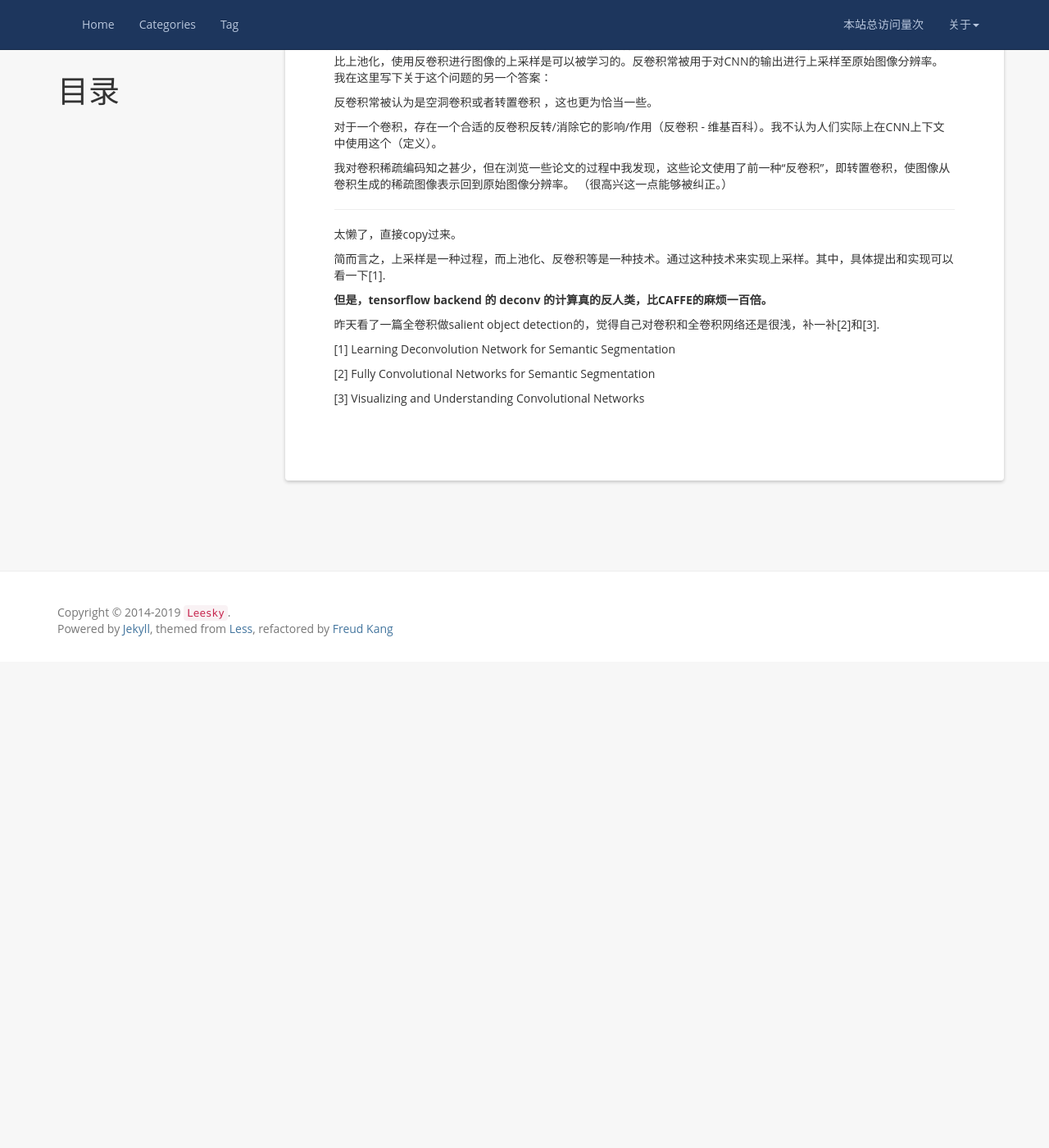
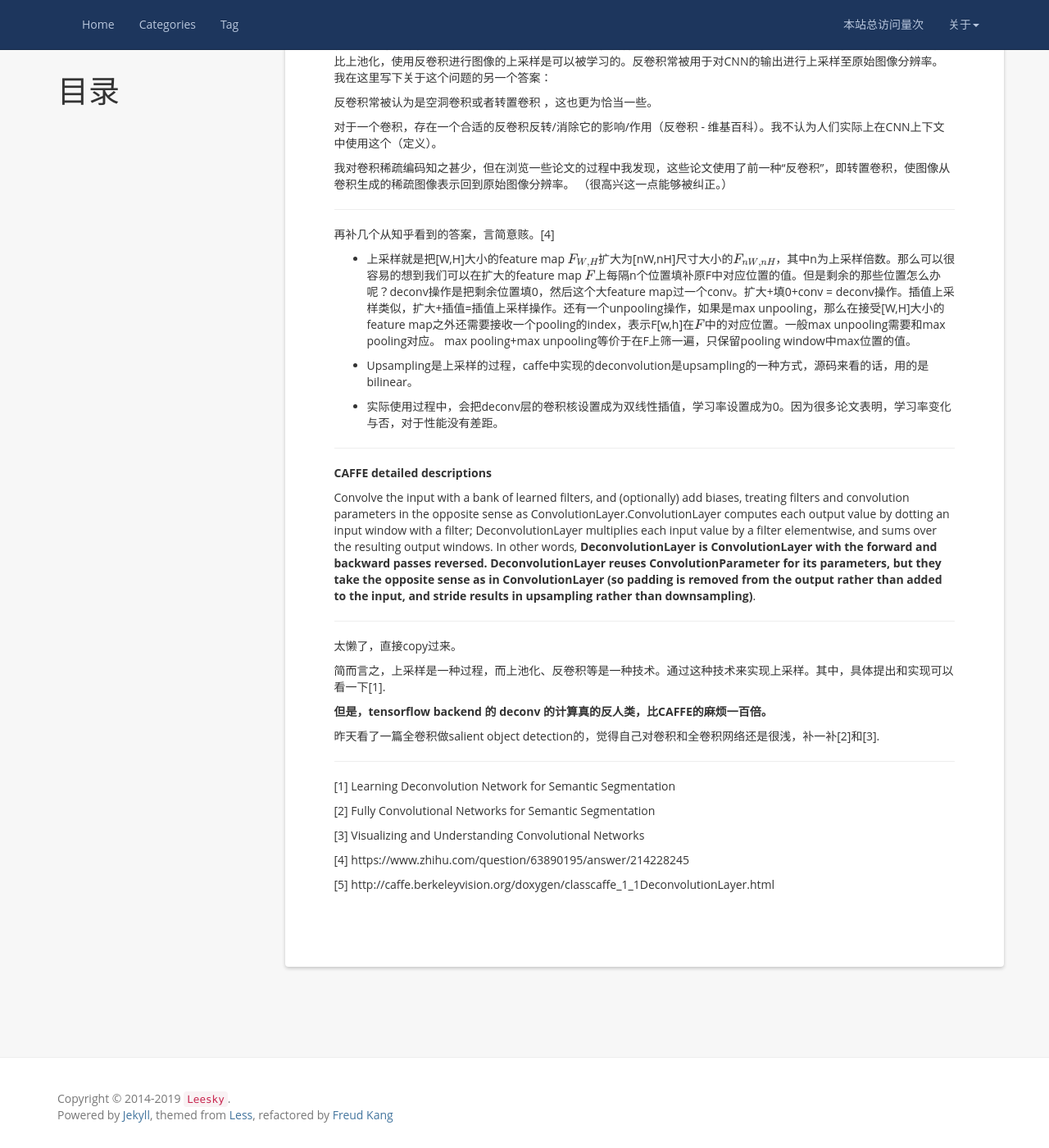
Before and after one commit to leeskyed/leeskyed.github.io, a Jekyll site: the page built from _posts/2019-01-10-Difference-upsampling.md, in a window 1280 px wide and 1400 px high, scrolled down 1134 px. Shown: the whole window at 82% size. Built offline with Jekyll 4.4.1, drawn with Linux system fonts in a browser that asks for light colours; nearby versions of some CDN libraries; formulas are drawn with MathJax 3; a script that is not in the unit is left out; comment, search, counter and statistics services are not loaded; before the commit the page ends 1941 px from its top, so only the background shows below that.

Commit message:
new blog

```diff
--- a/_posts/2019-01-10-Difference-upsampling.md
+++ b/_posts/2019-01-10-Difference-upsampling.md
@@ -10,8 +10,20 @@ tag:
  * @Author: Leesky
  * @Date: 2019-01-10 11:53:26
  * @LastEditors: Leesky
- * @LastEditTime: 2019-01-10 11:56:29
+ * @LastEditTime: 2019-01-10 12:16:18
  -->
+
+<head>
+    <script src="https://cdn.mathjax.org/mathjax/latest/MathJax.js?config=TeX-AMS-MML_HTMLorMML" type="text/javascript"></script>
+    <script type="text/x-mathjax-config">
+        MathJax.Hub.Config({
+            tex2jax: {
+            skipTags: ['script', 'noscript', 'style', 'textarea', 'pre'],
+            inlineMath: [['$','$']]
+            }
+        });
+    </script>
+</head>
 
 
 * content
@@ -50,7 +62,21 @@ I don’t know much about convolutional sparse coding but it appears to me from
 
 我对卷积稀疏编码知之甚少，但在浏览一些论文的过程中我发现，这些论文使用了前一种“反卷积”，即转置卷积，使图像从卷积生成的稀疏图像表示回到原始图像分辨率。 （很高兴这一点能够被纠正。）
 
+---
 
+
+再补几个从知乎看到的答案，言简意赅。[4]
+- 上采样就是把[W,H]大小的feature map $F_{W,H}$扩大为[nW,nH]尺寸大小的${F}_{nW,nH}$，其中n为上采样倍数。那么可以很容易的想到我们可以在扩大的feature map ${F}$上每隔n个位置填补原F中对应位置的值。但是剩余的那些位置怎么办呢？deconv操作是把剩余位置填0，然后这个大feature map过一个conv。扩大+填0+conv = deconv操作。插值上采样类似，扩大+插值=插值上采样操作。还有一个unpooling操作，如果是max unpooling，那么在接受[W,H]大小的feature map之外还需要接收一个pooling的index，表示F[w,h]在${F}$中的对应位置。一般max unpooling需要和max pooling对应。 max pooling+max unpooling等价于在F上筛一遍，只保留pooling window中max位置的值。
+
+- Upsampling是上采样的过程，caffe中实现的deconvolution是upsampling的一种方式，源码来看的话，用的是bilinear。
+
+- 实际使用过程中，会把deconv层的卷积核设置成为双线性插值，学习率设置成为0。因为很多论文表明，学习率变化与否，对于性能没有差距。
+
+
+---
+**CAFFE detailed descriptions**
+
+Convolve the input with a bank of learned filters, and (optionally) add biases, treating filters and convolution parameters in the opposite sense as ConvolutionLayer.ConvolutionLayer computes each output value by dotting an input window with a filter; DeconvolutionLayer multiplies each input value by a filter elementwise, and sums over the resulting output windows. In other words, **DeconvolutionLayer is ConvolutionLayer with the forward and backward passes reversed. DeconvolutionLayer reuses ConvolutionParameter for its parameters, but they take the opposite sense as in ConvolutionLayer (so padding is removed from the output rather than added to the input, and stride results in upsampling rather than downsampling)**.
 
 ---
 
@@ -62,10 +88,14 @@ I don’t know much about convolutional sparse coding but it appears to me from
 
 昨天看了一篇全卷积做salient object detection的，觉得自己对卷积和全卷积网络还是很浅，补一补[2]和[3].
 
-
+---
 
 [1] Learning Deconvolution Network for Semantic Segmentation
 
 [2] Fully Convolutional Networks for Semantic Segmentation
 
 [3] Visualizing and Understanding Convolutional Networks
+
+[4] https://www.zhihu.com/question/63890195/answer/214228245
+
+[5] http://caffe.berkeleyvision.org/doxygen/classcaffe_1_1DeconvolutionLayer.html
```
